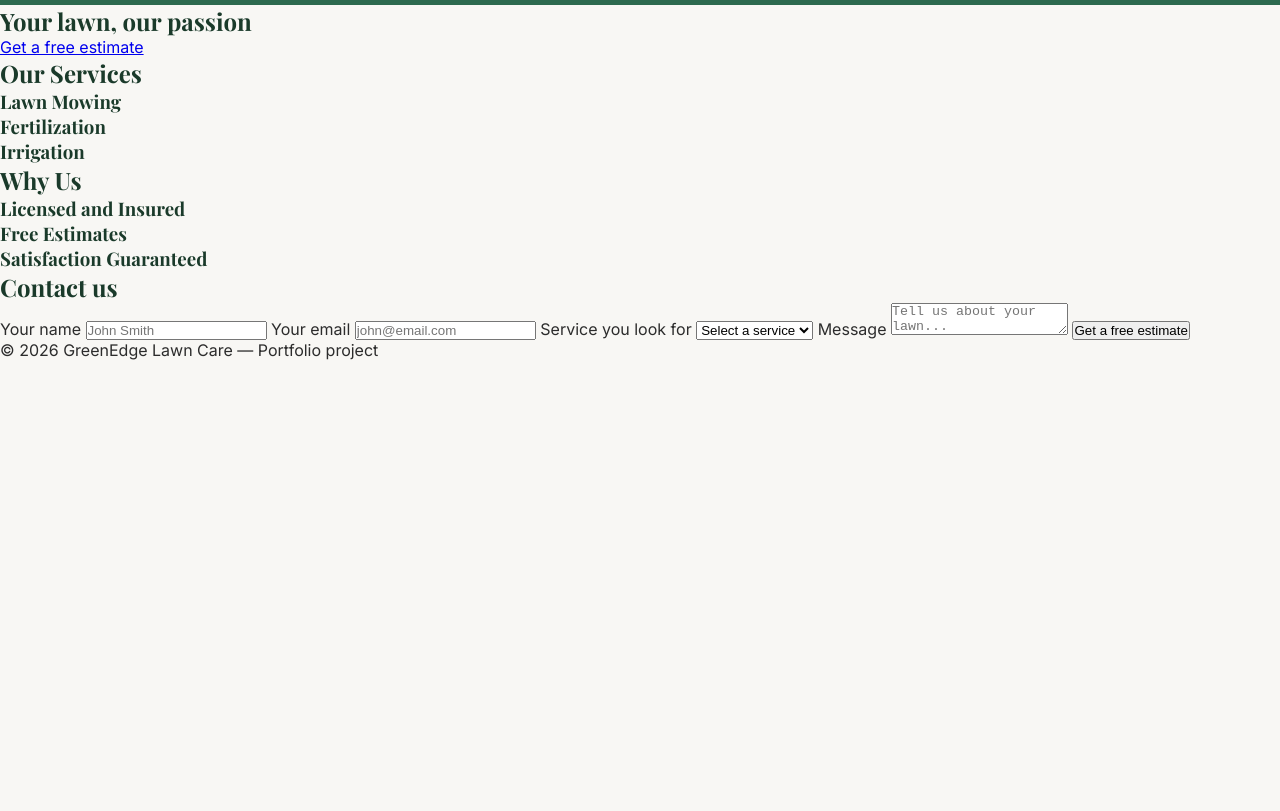
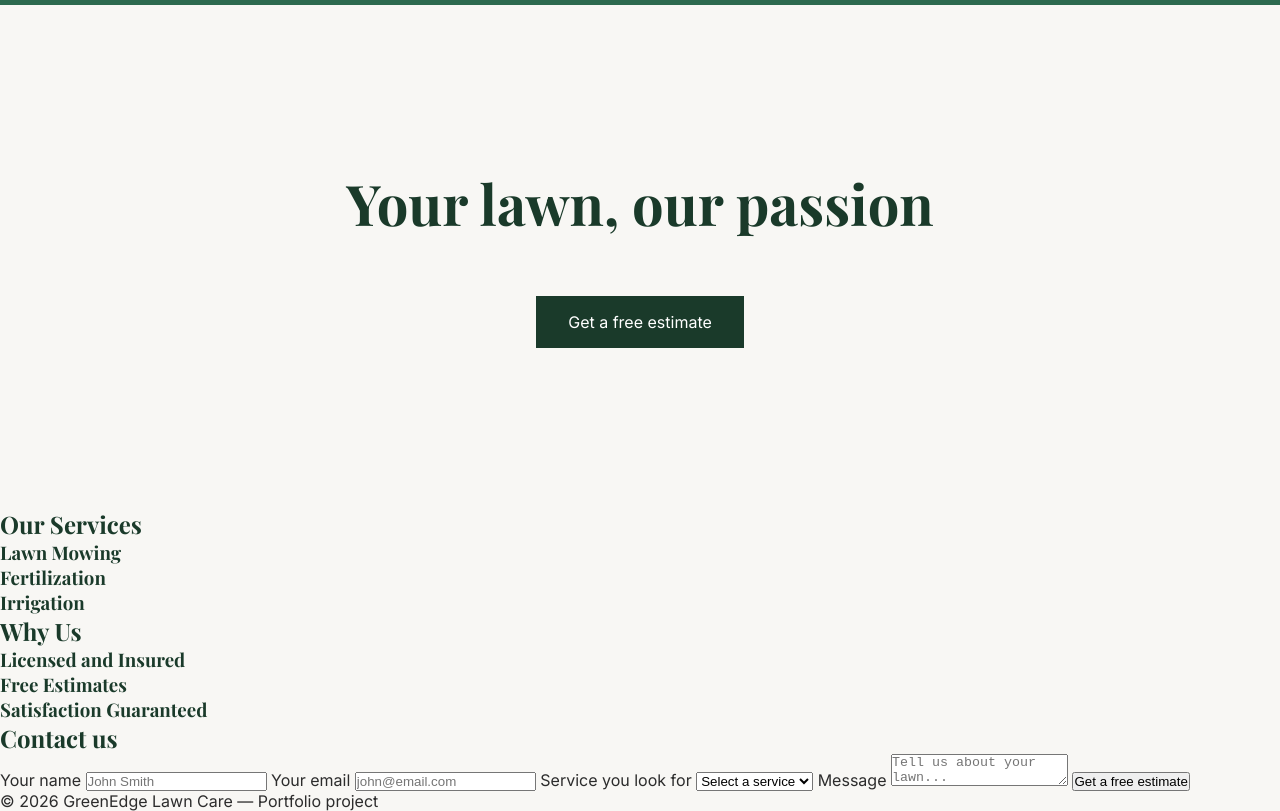
Before and after one commit to juliaestelademelo/portfolio, a plain HTML site: page greenedge.html in a window 1280 px wide. Shown: the part 47-858 px from the top of the page. Before the commit the page ends 800 px from the top, so only its background shows below. Drawn offline with nearby package versions, Linux system fonts and the light colour scheme; a web font is replaced by a local one.

Commit message:
feat: style hero section with CTA button

```diff
--- a/greenedge.css
+++ b/greenedge.css
@@ -59,3 +59,28 @@ nav a:hover{
     background-color: rgba(255, 255, 255, 0.151);
     color: var(--dark-green);
 }
+
+.hero{
+    text-align: center;
+    padding: 10em;
+}
+
+.hero h1{
+    font-size: 3.5em;
+    margin-bottom: 1em;
+}
+
+.hero .btn{
+    display: inline-block;
+    background-color: var(--dark-green);
+    color: white;
+    padding: 1em 2rem;
+    text-decoration: none;
+    transition: background-color 0.8s ease, transform 0.3s ease;
+}
+
+.btn:hover{
+    background-color: var(--light-green);
+    color: var(--dark-green);
+    transform: scale(1.05);
+}
```
